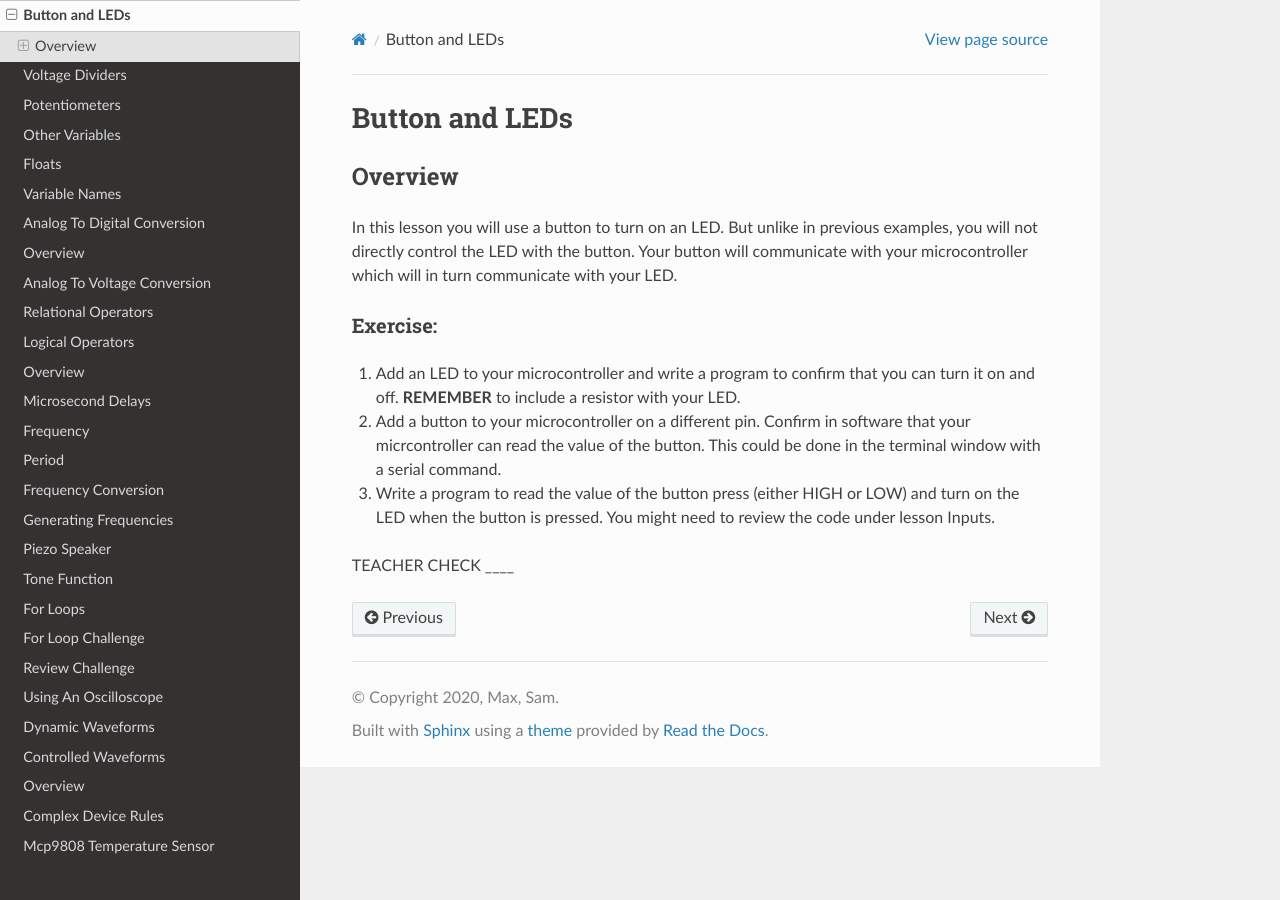
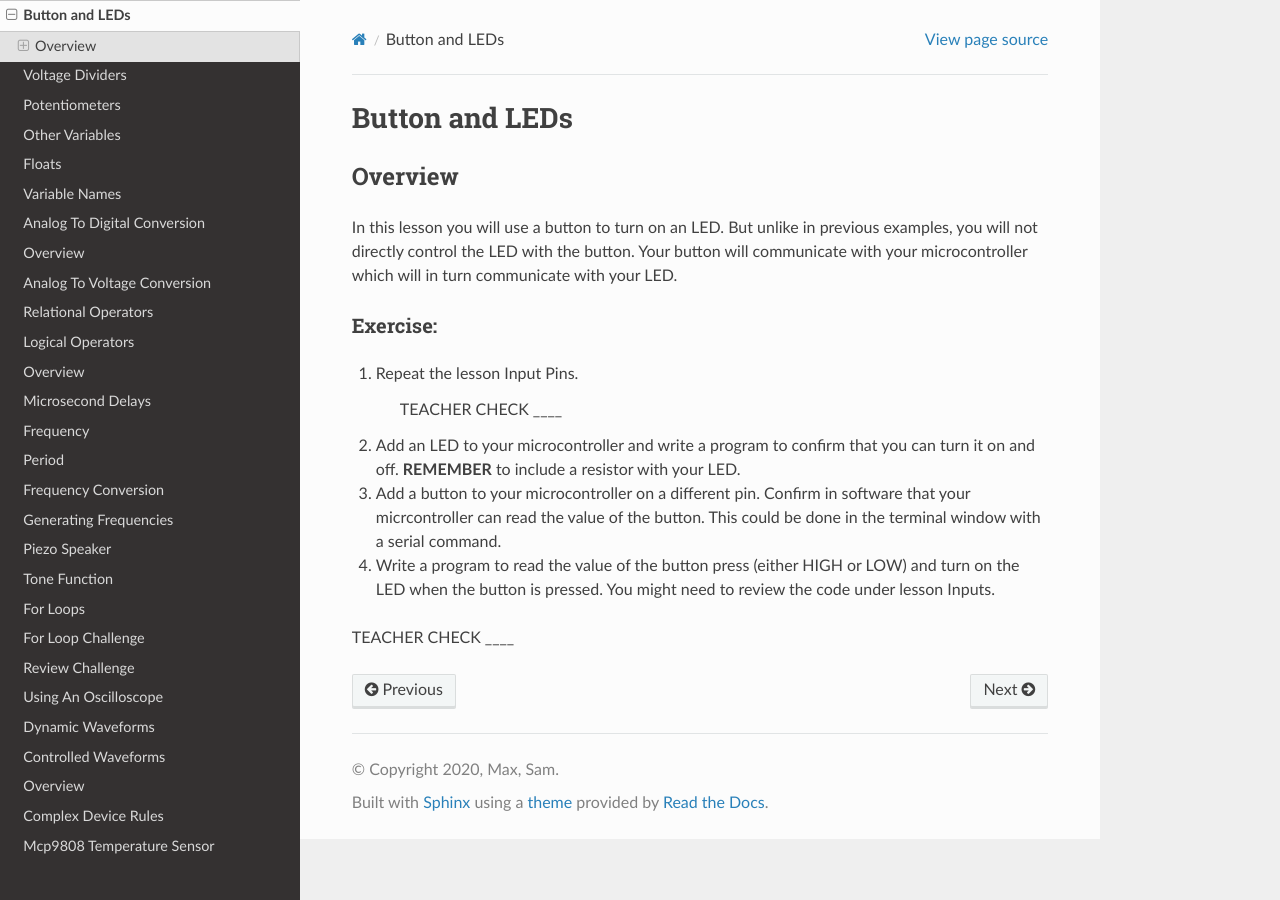
Before and after one commit to maxtkc/mvths-wiki, a Sphinx documentation site: the page built from docs/019aa-buttonLED.rst, in a window 1280 px wide. Built offline with Sphinx 7.4.7 and the Read the Docs theme 2.0.0, drawn with Linux system fonts in a browser that asks for light colours; pages that are not in the unit, such as notebooks, are missing from menus.

Commit message:
Update 019aa-buttonLED.rst

```diff
--- a/docs/019aa-buttonLED.rst
+++ b/docs/019aa-buttonLED.rst
@@ -9,6 +9,10 @@ In this lesson you will use a button to turn on an LED. But unlike in previous e
 Exercise:
 ~~~~~~~~~
 
+#. Repeat the lesson Input Pins.
+
+    TEACHER CHECK \_\_\_\_
+
 #. Add an LED to your microcontroller and write a program to confirm that you can turn it on and off. **REMEMBER** to include a resistor with your LED.
 
 #. Add a button to your microcontroller on a different pin. Confirm in software that your micrcontroller can read the value of the button. This could be done in the terminal window with a serial command.
```
